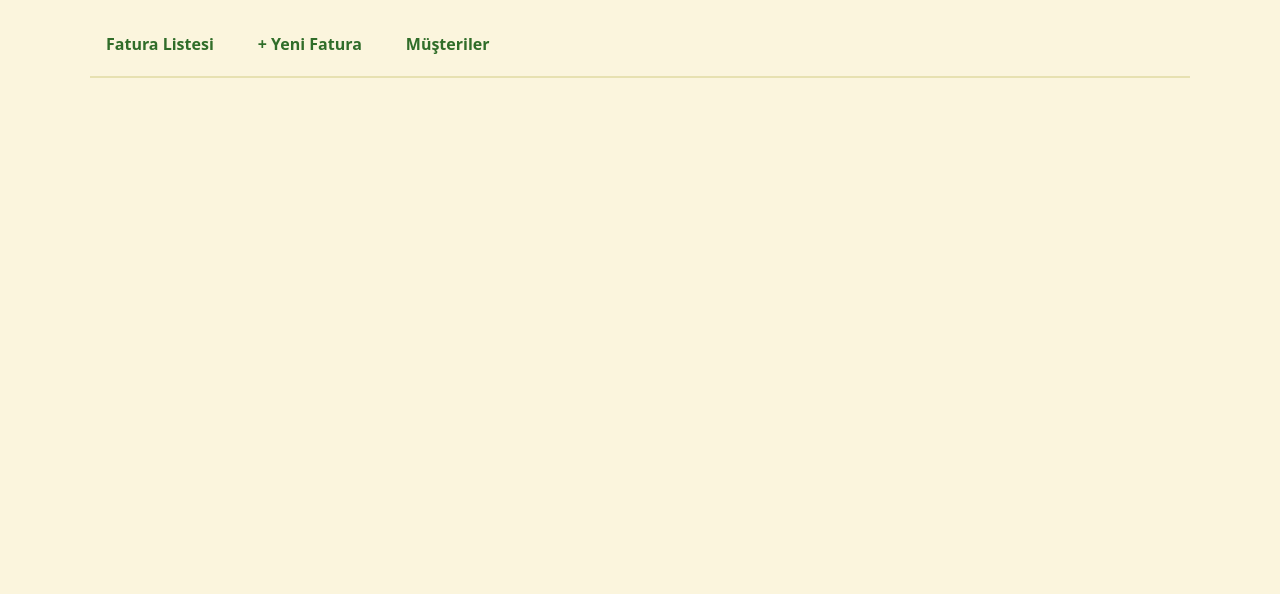
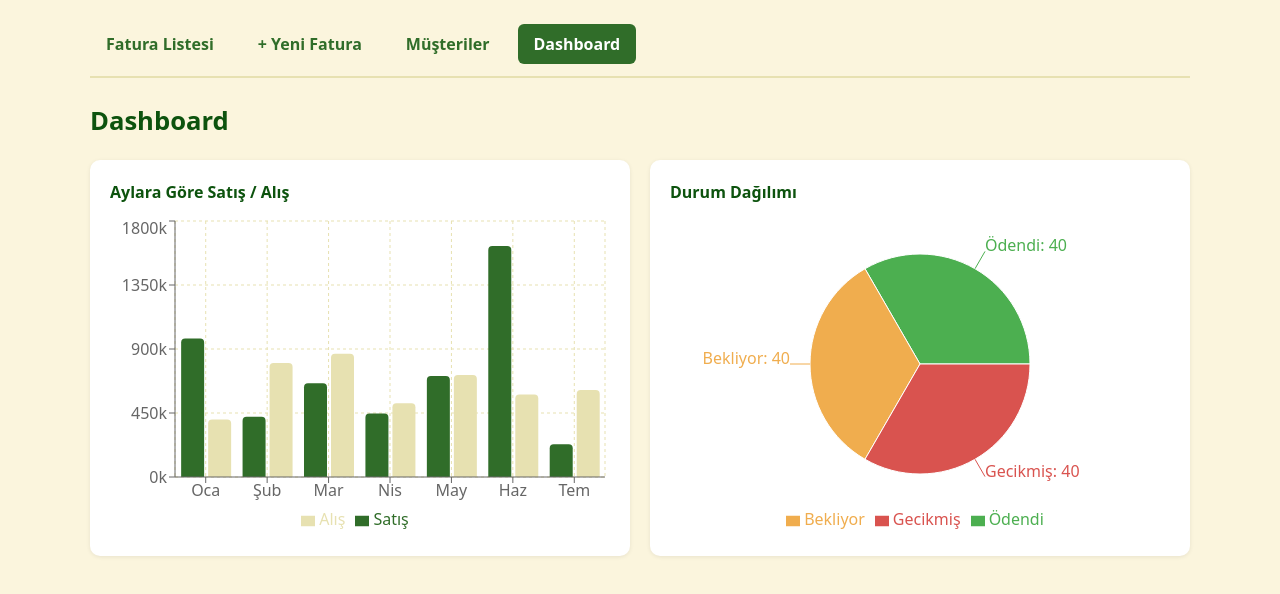
Before and after one commit to ErayErtac/fatura-liste, a React (Vite) app: page /dashboard in a window 1280 px wide. Shown: the top 594 px of the page. Built offline with nearby package versions, Linux system fonts and the light colour scheme; data requests are answered from the project's data file.

Commit message:
Dashboard sayfasi: recharts ile aylik satis/alis bar chart ve durum dagilimi pie chart

```diff
--- a/package.json
+++ b/package.json
@@ -22,6 +22,7 @@
     "react-redux": "^9.3.0",
     "react-router-dom": "^7.18.2",
     "react-select": "^5.10.2",
+    "recharts": "^3.10.1",
     "yup": "^1.7.1"
   },
   "devDependencies": {
--- a/src/App.tsx
+++ b/src/App.tsx
@@ -2,6 +2,7 @@ import { NavLink, Route, Routes } from 'react-router-dom'
 import FaturaListesiSayfasi from './pages/FaturaListesiSayfasi'
 import YeniFaturaSayfasi from './pages/YeniFaturaSayfasi'
 import MusterilerSayfasi from './pages/MusterilerSayfasi'
+import DashboardSayfasi from './pages/DashboardSayfasi'
 import styles from './App.module.scss'
 import './App.css'
 
@@ -18,6 +19,9 @@ function App() {
         <NavLink to="/musteriler" className={({ isActive }) => isActive ? `${styles.navLink} ${styles.navLinkActive}` : styles.navLink}>
           Müşteriler
         </NavLink>
+        <NavLink to="/dashboard" className={({ isActive }) => isActive ? `${styles.navLink} ${styles.navLinkActive}` : styles.navLink}>
+          Dashboard
+        </NavLink>
       </nav>
 
       <Routes>
@@ -25,6 +29,7 @@ function App() {
         <Route path="/yeni-fatura" element={<YeniFaturaSayfasi />} />
         <Route path="/fatura-duzenle/:id" element={<YeniFaturaSayfasi />} />
         <Route path="/musteriler" element={<MusterilerSayfasi />} />
+        <Route path="/dashboard" element={<DashboardSayfasi />} />
       </Routes>
     </div>
   )
--- /dev/null
+++ b/src/pages/DashboardSayfasi.module.scss
@@ -0,0 +1,18 @@
+.gridAlan {
+  display: grid;
+  grid-template-columns: 1fr 1fr;
+  gap: 20px;
+}
+
+.kart {
+  background-color: #ffffff;
+  border-radius: 10px;
+  padding: 20px;
+  box-shadow: 0 1px 4px rgba(0, 0, 0, 0.08);
+}
+
+.kartBaslik {
+  font-size: 1rem;
+  color: #0D530E;
+  margin: 0 0 12px;
+}
--- /dev/null
+++ b/src/pages/DashboardSayfasi.tsx
@@ -0,0 +1,107 @@
+import { useEffect, useMemo } from 'react'
+import {
+  ResponsiveContainer, BarChart, Bar, XAxis, YAxis, Tooltip, Legend, CartesianGrid,
+  PieChart, Pie, Cell,
+} from 'recharts'
+import { useAppDispatch, useAppSelector } from '../store/hook'
+import { faturalariYukle } from '../store/invoice/invoiceSlice'
+import { paraFormatla } from '../utils/format'
+import styles from './DashboardSayfasi.module.scss'
+
+const AY_ISIMLERI = [
+  'Oca', 'Şub', 'Mar', 'Nis', 'May', 'Haz', 'Tem', 'Ağu', 'Eyl', 'Eki', 'Kas', 'Ara',
+]
+
+const DURUM_RENKLERI: Record<string, string> = {
+  Ödendi: '#4caf50',
+  Bekliyor: '#f0ad4e',
+  Gecikmiş: '#d9534f',
+}
+
+function DashboardSayfasi() {
+  const dispatch = useAppDispatch()
+  const faturalar = useAppSelector((state) => state.invoice.liste)
+
+  useEffect(() => {
+    dispatch(faturalariYukle())
+  }, [dispatch])
+
+  const aylikVeri = useMemo(() => {
+    const gruplar: Record<string, { ay: string; satis: number; alis: number }> = {}
+
+    faturalar.forEach((fatura) => {
+      const ayIndex = new Date(fatura.duzenlemeTarihi).getMonth()
+      const anahtar = AY_ISIMLERI[ayIndex]
+
+      if (!gruplar[anahtar]) {
+        gruplar[anahtar] = { ay: anahtar, satis: 0, alis: 0 }
+      }
+
+      if (fatura.tip === 'Satış') {
+        gruplar[anahtar].satis += fatura.tutar
+      } else {
+        gruplar[anahtar].alis += fatura.tutar
+      }
+    })
+
+    return AY_ISIMLERI
+      .map((ay) => gruplar[ay])
+      .filter((grup) => grup !== undefined)
+  }, [faturalar])
+
+  const durumVerisi = useMemo(() => {
+    const sayaclar: Record<string, number> = { Ödendi: 0, Bekliyor: 0, Gecikmiş: 0 }
+    faturalar.forEach((fatura) => {
+      sayaclar[fatura.durum] += 1
+    })
+    return Object.entries(sayaclar).map(([durum, adet]) => ({ durum, adet }))
+  }, [faturalar])
+
+  return (
+    <div>
+      <h1>Dashboard</h1>
+
+      <div className={styles.gridAlan}>
+        <div className={styles.kart}>
+          <h2 className={styles.kartBaslik}>Aylara Göre Satış / Alış</h2>
+          <ResponsiveContainer width="100%" height={320}>
+            <BarChart data={aylikVeri}>
+              <CartesianGrid strokeDasharray="3 3" stroke="#E7E1B1" />
+              <XAxis dataKey="ay" />
+              <YAxis tickFormatter={(deger) => `${(Number(deger) / 1000).toFixed(0)}k`} />
+              <Tooltip formatter={(deger) => paraFormatla(Number(deger))} />
+              <Legend />
+              <Bar dataKey="satis" name="Satış" fill="#306D29" radius={[4, 4, 0, 0]} />
+              <Bar dataKey="alis" name="Alış" fill="#E7E1B1" radius={[4, 4, 0, 0]} />
+            </BarChart>
+          </ResponsiveContainer>
+        </div>
+
+        <div className={styles.kart}>
+          <h2 className={styles.kartBaslik}>Durum Dağılımı</h2>
+          <ResponsiveContainer width="100%" height={320}>
+            <PieChart>
+              <Pie
+                data={durumVerisi}
+                dataKey="adet"
+                nameKey="durum"
+                cx="50%"
+                cy="50%"
+                outerRadius={110}
+                label={({ name, value }) => `${name}: ${value}`}
+            >
+                {durumVerisi.map((girdi) => (
+                  <Cell key={girdi.durum} fill={DURUM_RENKLERI[girdi.durum]} />
+                ))}
+              </Pie>
+              <Tooltip />
+              <Legend />
+            </PieChart>
+          </ResponsiveContainer>
+        </div>
+      </div>
+    </div>
+  )
+}
+
+export default DashboardSayfasi
```
Also changed, not shown: 1 other file (tests, documents, lock files or other folders).
